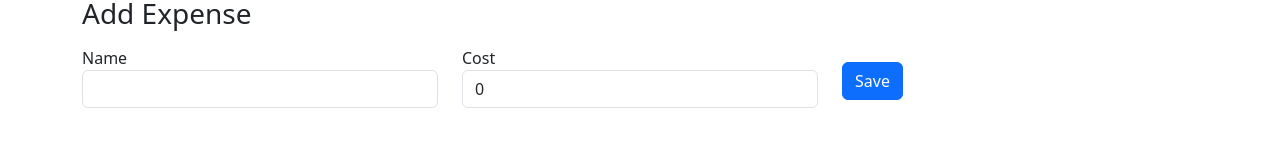
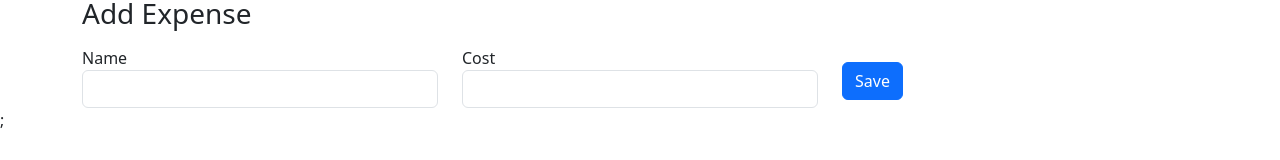
Before and after one commit to zlzcty/fa24-cse110-lab4-starter-code40fiv, a React (Create React App) app: page / in a window 1280 px wide. Shown: the part 239-399 px from the top of the page. Built offline with nearby package versions, Linux system fonts and the light colour scheme.

Commit message:
form fields are reactive to typing

```diff
--- a/src/App.tsx
+++ b/src/App.tsx
@@ -1,9 +1,15 @@
 import "bootstrap/dist/css/bootstrap.min.css";
 import { MyBudgetTracker } from "./views/MyBudgetTracker";
+import { AppProvider } from "./context/AppContext";
 
 const App = () => {
-  // HINT: Wrap the MyBudgetTracker component with AppContextProvider
-  return <MyBudgetTracker />;
+    // HINT: Wrap the MyBudgetTracker component with AppContextProvider
+
+    return (
+        <AppProvider>
+            <MyBudgetTracker />;
+        </AppProvider>
+    );
 };
 
 export default App;
--- a/src/components/Expense/AddExpenseForm.tsx
+++ b/src/components/Expense/AddExpenseForm.tsx
@@ -1,8 +1,21 @@
-import React, { useState } from "react";
+import React, { useState, useContext } from "react";
+import { AppContext } from "../../context/AppContext";
 const AddExpenseForm = () => {
 	// Exercise: Consume the AppContext here
 
+	const { expenses, setExpenses } = useContext(AppContext)
+
 	// Exercise: Create name and cost to state variables
+	const [name, setName] = useState("");
+	const [cost, setCost] = useState("");
+
+	const handleNameChange = (event: React.ChangeEvent<HTMLInputElement>) => {
+		setName(event.target.value)
+	}
+
+	const handleCostChange = (event: React.ChangeEvent<HTMLInputElement>) => {
+		setCost(event.target.value)
+	}
 
 	const onSubmit = (event: React.FormEvent<HTMLFormElement>) => {
 		event.preventDefault();
@@ -20,8 +33,8 @@ const AddExpenseForm = () => {
 						type="text"
 						className="form-control"
 						id="name"
-            value={""}
-            // HINT: onChange={}
+						value={name}
+						onChange={handleNameChange}
 					></input>
 				</div>
 				<div className="col-sm">
@@ -31,8 +44,8 @@ const AddExpenseForm = () => {
 						type="text"
 						className="form-control"
 						id="cost"
-            value={0}
-            // HINT: onChange={}
+						value={cost}
+						onChange={handleCostChange}
 					></input>
 				</div>
 				<div className="col-sm">
```
Also changed, not shown: src/views/MyBudgetTracker.tsx (indentation only). Lines whose indentation alone changed are shown as unchanged.
